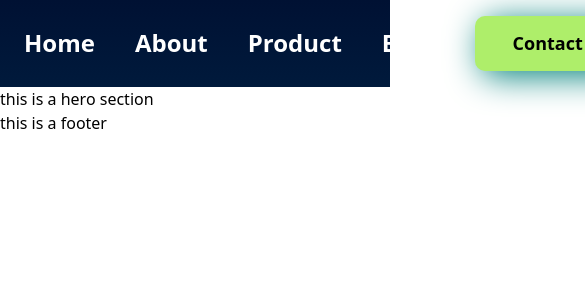
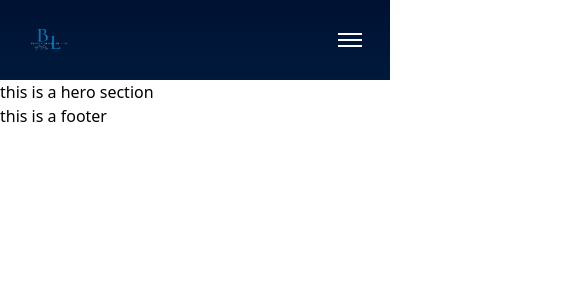
Before and after one commit to TamimOp/Bunon_Texwear, a Next.js app: page / in a window 390 px wide. Shown: the top 300 px of the page, 585 px wide, since content can reach past the window. Built offline with nearby package versions, Linux system fonts and the light colour scheme.

Commit message:
make the navbar fully responsive and mobile design as well

```diff
--- a/components/Navbar.tsx
+++ b/components/Navbar.tsx
@@ -2,38 +2,173 @@
 
 import Image from "next/image";
 import Link from "next/link";
+import { useState } from "react";
 
 const Navbar = () => {
+  const [isMenuOpen, setIsMenuOpen] = useState(false);
+
+  const toggleMenu = () => {
+    setIsMenuOpen(!isMenuOpen);
+  };
+
   return (
-    <nav className="w-full px-6 lg:px-12 py-4 flex justify-between items-center bg-gradient-to-b from-[#001133] to-[#001a3c]">
+    <nav className="w-full bg-gradient-to-b from-[#001133] to-[#001a3c] relative">
+      <div className="px-4 sm:px-6 lg:px-12 py-4 flex justify-between items-center">
         {/* Left: Logo */}
-      <div>
+        <div className="flex-shrink-0">
           <Image
             src="/assets/BunonLogo.png"
             alt="Bunon Logo"
             width={109}
             height={94}
-          className="object-contain"
+            className="object-contain w-16 h-12 sm:w-20 sm:h-14 lg:w-[109px] lg:h-[94px]"
           />
         </div>
 
-      {/* Right: Navigation + Contact */}
-      <div className="flex items-center gap-10">
+        {/* Desktop Navigation */}
+        <div className="hidden lg:flex items-center gap-8 xl:gap-10">
           {/* Navigation Links */}
-        <div className="flex items-center gap-10 text-white font-semibold text-2xl">
-          <Link href="/">Home</Link>
-          <Link href="/about">About</Link>
-          <Link href="/product">Product</Link>
-          <Link href="/blog">Blog</Link>
+          <div className="flex items-center gap-8 xl:gap-10 text-white font-semibold text-xl xl:text-2xl">
+            <Link
+              href="/"
+              className="hover:text-[#AEEE6A] transition-colors duration-300"
+            >
+              Home
+            </Link>
+            <Link
+              href="/about"
+              className="hover:text-[#AEEE6A] transition-colors duration-300"
+            >
+              About
+            </Link>
+            <Link
+              href="/product"
+              className="hover:text-[#AEEE6A] transition-colors duration-300"
+            >
+              Product
+            </Link>
+            <Link
+              href="/blog"
+              className="hover:text-[#AEEE6A] transition-colors duration-300"
+            >
+              Blog
+            </Link>
           </div>
 
           {/* Contact Button */}
           <Link
             href="/contact"
-          className="flex items-center justify-center text-black font-semibold hover:scale-105 transition-all duration-300 text-lg w-[172px] h-[54.658px] shrink-0 rounded-[10px] bg-[#AEEE6A] shadow-[7px_5px_33.9px_0px_#00817B]"
+            className="flex items-center justify-center text-black font-semibold hover:scale-105 transition-all duration-300 text-base xl:text-lg w-[140px] xl:w-[172px] h-[45px] xl:h-[54.658px] shrink-0 rounded-[10px] bg-[#AEEE6A] shadow-[7px_5px_33.9px_0px_#00817B]"
           >
             Contact Us
           </Link>
+        </div>
+
+        {/* Mobile Menu Button */}
+        <button
+          onClick={toggleMenu}
+          className="lg:hidden text-white p-3 rounded-xl hover:bg-white/10 transition-all duration-200 z-50 relative"
+          aria-label="Toggle menu"
+        >
+          <div className="w-6 h-6 flex flex-col justify-center items-center">
+            <span
+              className={`block h-0.5 w-6 bg-white transition-all duration-300 ${
+                isMenuOpen ? "rotate-45 translate-y-1.5" : ""
+              }`}
+            />
+            <span
+              className={`block h-0.5 w-6 bg-white transition-all duration-300 mt-1 ${
+                isMenuOpen ? "opacity-0" : ""
+              }`}
+            />
+            <span
+              className={`block h-0.5 w-6 bg-white transition-all duration-300 mt-1 ${
+                isMenuOpen ? "-rotate-45 -translate-y-1.5" : ""
+              }`}
+            />
+          </div>
+        </button>
+      </div>
+
+      {/* Mobile Menu - Full Screen Overlay */}
+      <div
+        className={`lg:hidden fixed inset-0 bg-gradient-to-br from-[#001133] via-[#001a3c] to-[#002755] z-40 transition-all duration-500 ease-in-out ${
+          isMenuOpen ? "opacity-100 visible" : "opacity-0 invisible"
+        }`}
+      >
+        {/* Background decorative elements */}
+        <div className="absolute inset-0 overflow-hidden">
+          <div className="absolute top-20 left-10 w-32 h-32 border border-[#AEEE6A]/20 rounded-full animate-pulse"></div>
+          <div className="absolute bottom-40 right-10 w-24 h-24 border border-[#AEEE6A]/15 rounded-full animate-pulse delay-300"></div>
+          <div className="absolute top-1/2 left-1/4 w-16 h-16 border border-[#AEEE6A]/10 rounded-full animate-pulse delay-700"></div>
+        </div>
+
+        {/* Mobile Menu Content */}
+        <div
+          className={`flex flex-col justify-center items-center h-full px-8 transition-all duration-700 ${
+            isMenuOpen
+              ? "translate-y-0 opacity-100"
+              : "translate-y-10 opacity-0"
+          }`}
+        >
+          {/* Logo in center */}
+          <div className="mb-12">
+            <Image
+              src="/assets/BunonLogo.png"
+              alt="Bunon Logo"
+              width={150}
+              height={120}
+              className="object-contain opacity-90"
+            />
+          </div>
+
+          {/* Navigation Links */}
+          <div className="flex flex-col items-center space-y-8 text-white font-semibold text-3xl mb-12">
+            <Link
+              href="/"
+              className="hover:text-[#AEEE6A] transition-all duration-300 py-3 px-6 rounded-lg hover:bg-white/5 transform hover:scale-105"
+              onClick={toggleMenu}
+            >
+              Home
+            </Link>
+            <Link
+              href="/about"
+              className="hover:text-[#AEEE6A] transition-all duration-300 py-3 px-6 rounded-lg hover:bg-white/5 transform hover:scale-105"
+              onClick={toggleMenu}
+            >
+              About
+            </Link>
+            <Link
+              href="/product"
+              className="hover:text-[#AEEE6A] transition-all duration-300 py-3 px-6 rounded-lg hover:bg-white/5 transform hover:scale-105"
+              onClick={toggleMenu}
+            >
+              Product
+            </Link>
+            <Link
+              href="/blog"
+              className="hover:text-[#AEEE6A] transition-all duration-300 py-3 px-6 rounded-lg hover:bg-white/5 transform hover:scale-105"
+              onClick={toggleMenu}
+            >
+              Blog
+            </Link>
+          </div>
+
+          {/* Mobile Contact Button */}
+          <Link
+            href="/contact"
+            className="flex items-center justify-center text-black font-bold hover:scale-110 transition-all duration-300 text-xl w-72 h-16 rounded-2xl bg-[#AEEE6A] shadow-[0px_8px_32px_0px_#00817B] hover:shadow-[0px_12px_40px_0px_#00817B] transform hover:-translate-y-1"
+            onClick={toggleMenu}
+          >
+            Contact Us
+          </Link>
+
+          {/* Close hint */}
+          <p className="text-white/50 text-sm mt-8">Tap anywhere to close</p>
+        </div>
+
+        {/* Close on background tap */}
+        <div className="absolute inset-0 -z-10" onClick={toggleMenu} />
       </div>
     </nav>
   );
```
Lines whose indentation alone changed are shown as unchanged.
